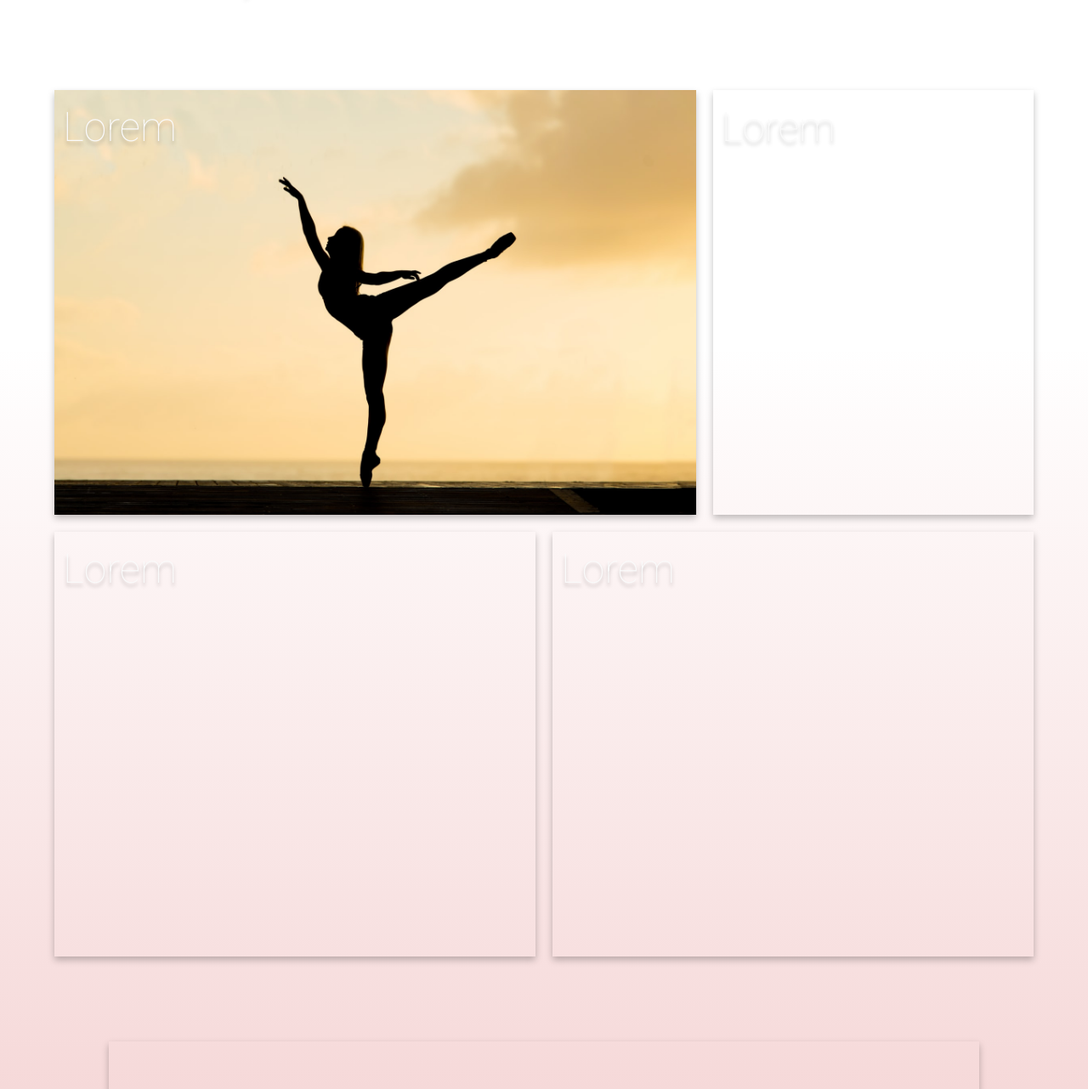
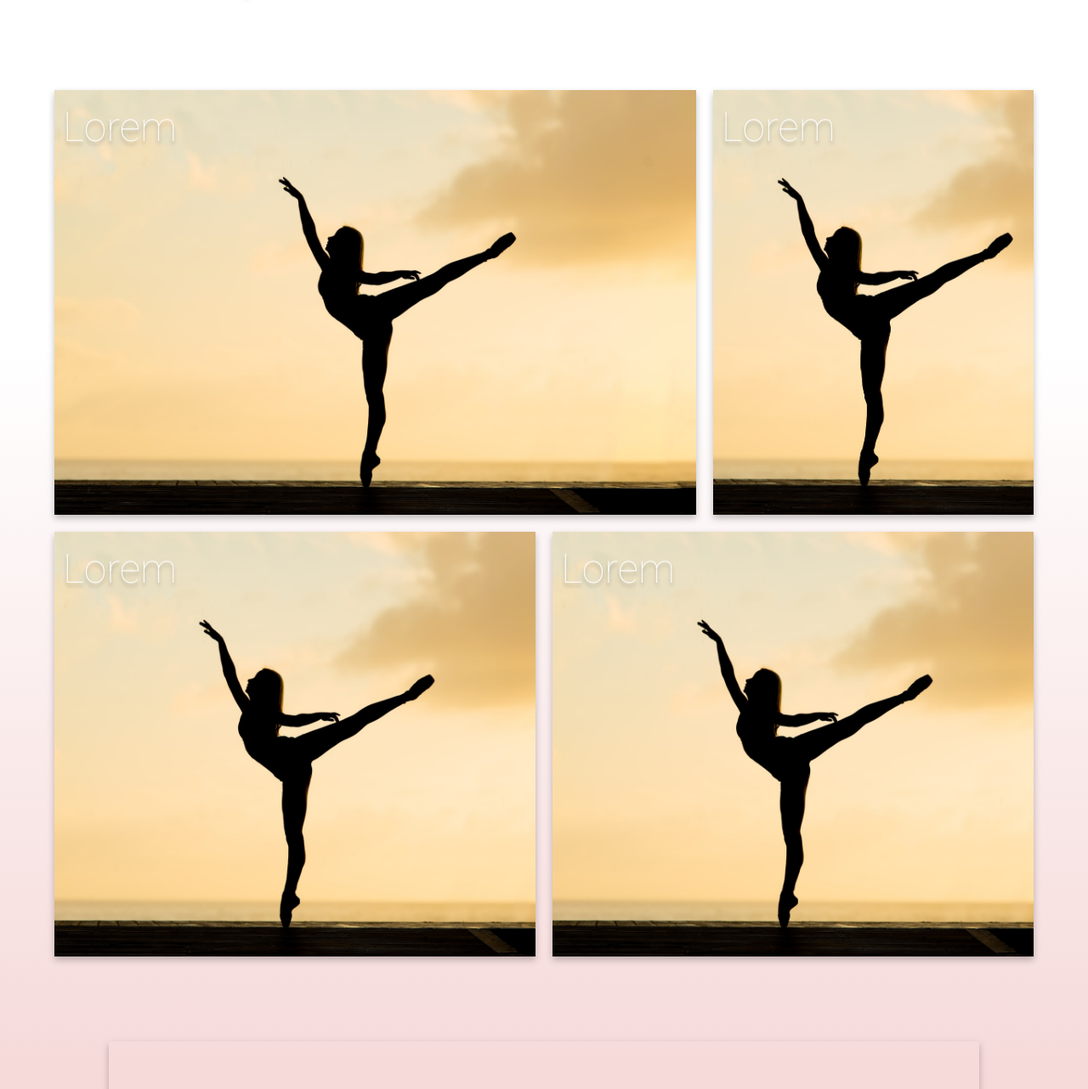
Before and after one commit to WilliamAlb/hesegi-sport-karmiel, a plain HTML site: page index.html in a window 1280 px wide. Shown: the part 738-2020 px from the top of the page at 85% size. Drawn offline with Linux system fonts and the light colour scheme; the site is published under a folder, as on GitHub Pages, so addresses that start at the root find nothing; grey boxes are pictures that could not be loaded.

Commit message:
attempted bugfix

```diff
--- a/style.css
+++ b/style.css
@@ -129,7 +129,7 @@ nav{
 .splashscreen{
     width: 100%;
     height: 60vh;
-    background-image: url(./resources/img/Splash.png);
+    background-image: url('./resources/img/Splash.png');
     background-size: cover;
     background-position: center;
     position: relative;
@@ -217,7 +217,7 @@ nav{
     gap: 20px;
 }
 .staff-1{
-    background-image: url(./resources/img/staff-1.jpg);
+    background-image: url('./resources/img/staff-1.jpg');
     flex: 2 1;
 }
 @media only screen and (max-width:1000px) {
@@ -238,15 +238,15 @@ nav{
     }
 }
 .staff-2{
-    background-image: url(/resources/img/staff-2.jpg);
+    background-image: url('./resources/img/staff-2.jpg');
     flex: 1 1;
 }
 .staff-3{
-    background-image: url(/resources/img/staff-3.jpg);
+    background-image: url('./resources/img/staff-3.jpg');
     flex: 1 1;
 }
 .staff-4{
-    background-image: url(/resources/img/staff-4.jpg);
+    background-image: url('./resources/img/staff-4.jpg');
     flex: 1 1;
 }
 #gradient-background{
```
